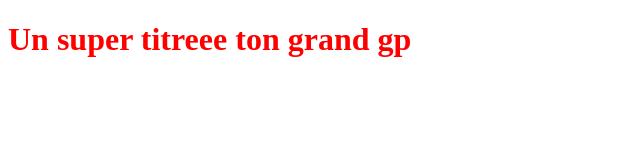
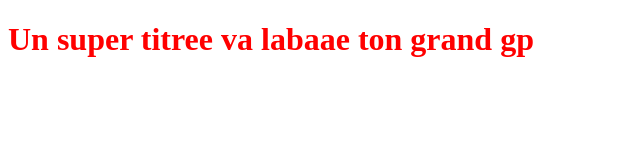
Before and after one commit to YounesDahmani/Openclassroomtest, a plain HTML site: page index.html in a window 1280 px wide. Shown: the whole page, without its empty margins (0-640 px from the left). Drawn offline with Linux system fonts and the light colour scheme.

Commit message:
zebi lenny

```diff
--- a/index.html
+++ b/index.html
@@ -5,6 +5,6 @@
         <link rel="stylesheet" type="text/css" href="style.css">
 </head>
 <body>
-    <h1>Un super titreee ton grand gp</h1>
+    <h1>Un super titree va labaae ton grand gp</h1>
 </body>
 </html>
```
